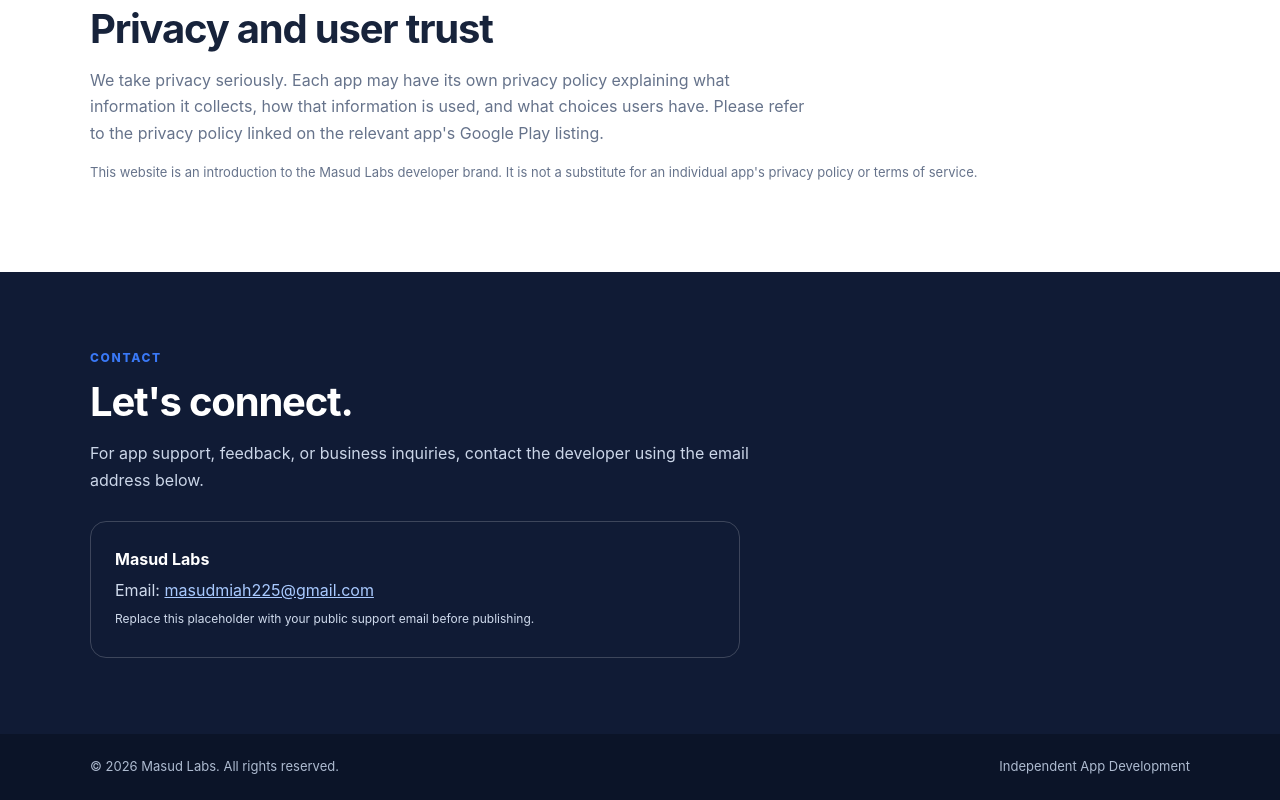
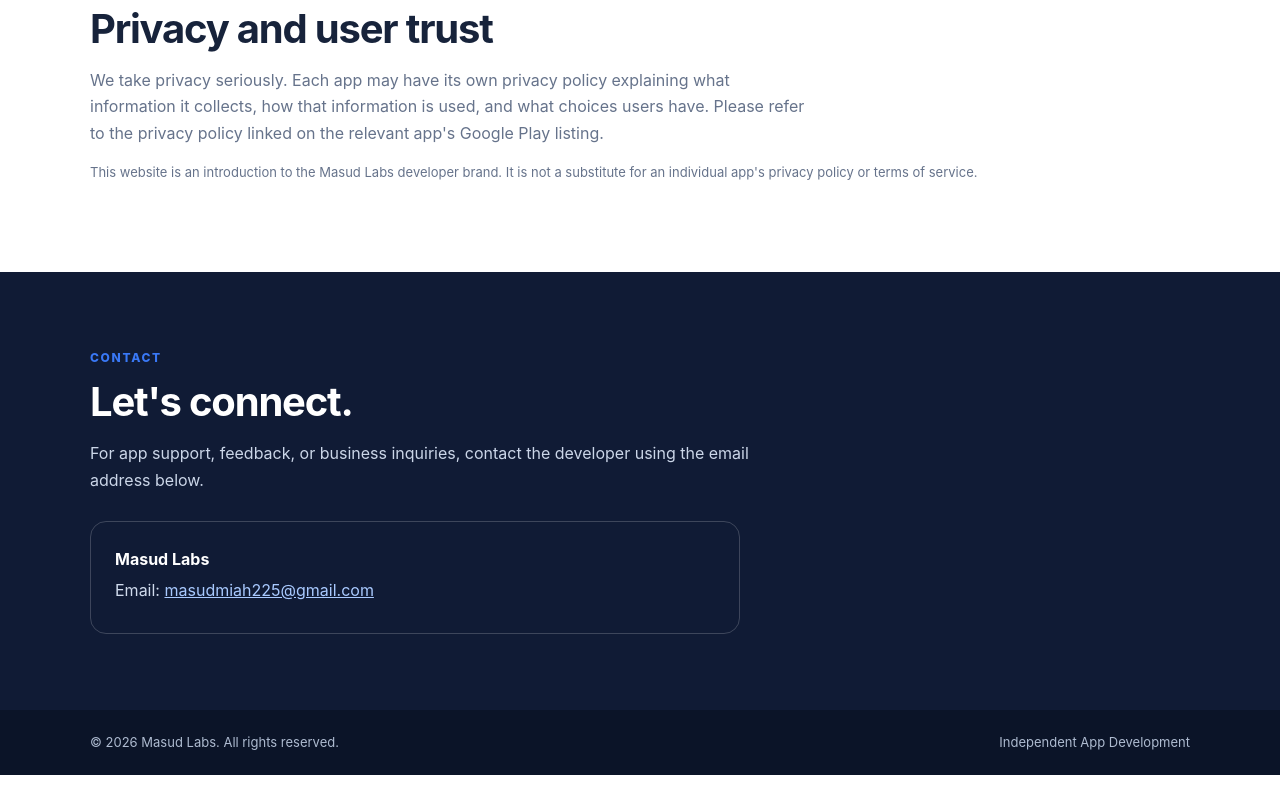
Before and after one commit to Masud-official/masud-labs, a plain HTML site: page index.html in a window 1280 px wide. Shown: the part 1688-2488 px from the top of the page. After the commit the page ends 2463 px from the top, so only its background shows below. Drawn offline with Linux system fonts and the light colour scheme.

Commit message:
Remove placeholder email text from contact box
Removed placeholder text for support email in contact section.

```diff
--- a/index.html
+++ b/index.html
@@ -102,7 +102,7 @@
       <div class="contact-box">
         <strong>Masud Labs</strong>
         <p>Email: <a href="mailto:masudmiah225@gmail.com">masudmiah225@gmail.com</a></p>
-        <p style="font-size:12px">Replace this placeholder with your public support email before publishing.</p>
+
       </div>
     </div>
   </section>
```
